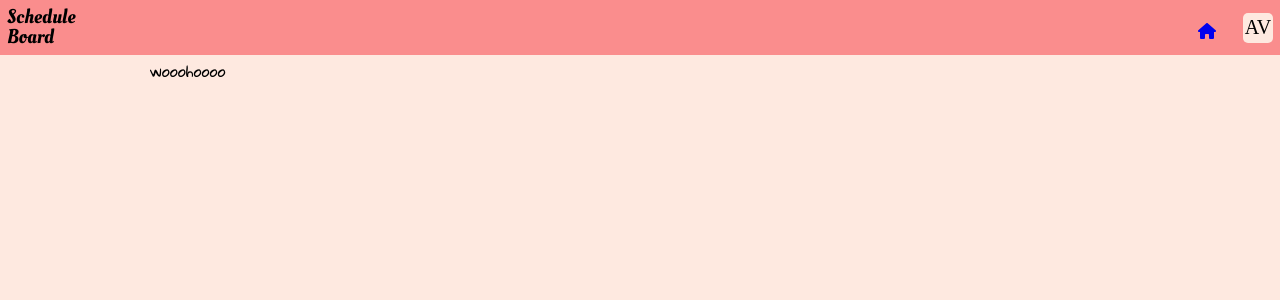
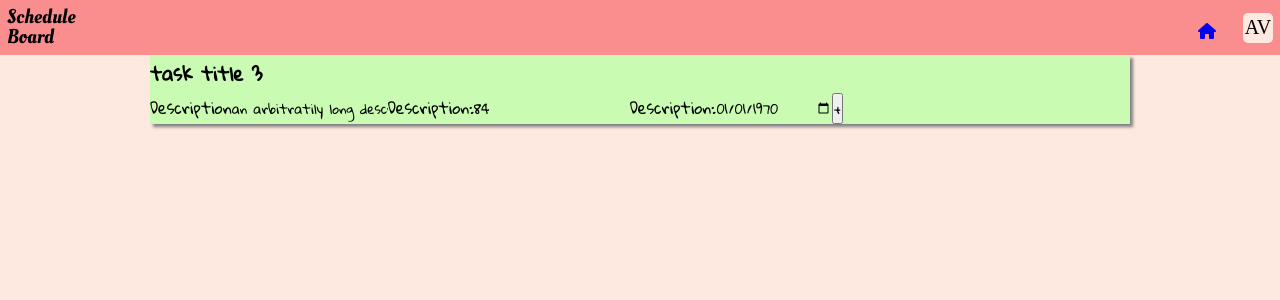
Before and after one commit to AdrianValladaresDiaz/ScheduleBoard-Front, a Next.js app: page /task/000000000000000000000000/000000000000000000000000 in a window 1280 px wide. Shown: the top 300 px of the page. Built offline with nearby package versions, Linux system fonts and the light colour scheme; no server answers; a web font is replaced by a local one.

Commit message:
added date handling

```diff
--- /dev/null
+++ b/components/TaskDetailForm/TaskDetailForm.tsx
@@ -0,0 +1,94 @@
+import React, { FC, useEffect, useState } from "react";
+import styled from "styled-components";
+import { Task } from "../../interfaces";
+import ScheduleButton from "../ScheduleButton/ScheduleButton";
+
+const StyledDetailForm = styled.form`
+  position: relative;
+  background-color: #cafbb2;
+  box-shadow: 3px 3px 3px grey;
+  & input {
+    background-color: transparent;
+    border: none;
+    &.workHours ::after {
+      content: "h.";
+    }
+  }
+`;
+
+const initialFormState = {
+  description: "",
+  workHours: 0,
+  dueDate: new Date(0),
+  assignedTo: [] as string[],
+};
+
+interface TaskDetailProps {
+  task: Task;
+}
+
+const TaskDetailForm: FC<TaskDetailProps> = ({ task }) => {
+  const [formState, setFormState] = useState(initialFormState);
+
+  useEffect(() => {
+    console.log(task);
+    const { _id, ...newTask } = task;
+    setFormState(newTask);
+    console.log(formState);
+  }, [task]);
+
+  const handleChange = (event: React.FormEvent): void => {
+    const target = event.target as HTMLInputElement;
+    if (target.id === "dueDate") {
+      setFormState({
+        ...formState,
+        [target.id]: new Date(target.value),
+      });
+    } else {
+      setFormState({
+        ...formState,
+        [target.id]: target.value,
+      });
+    }
+  };
+
+  return (
+    <StyledDetailForm
+      onSubmit={(event) => {
+        event.preventDefault();
+      }}
+    >
+      <h3>{task.title}</h3>
+
+      <label htmlFor={`description`}>Description</label>
+      <input
+        id={"description"}
+        type="text"
+        onChange={handleChange}
+        value={formState.description ?? "0"}
+      />
+      <label htmlFor={`workHours`}>Description:</label>
+      <input
+        id={"workHours"}
+        type="number"
+        onChange={handleChange}
+        value={formState.workHours}
+      />
+      <label htmlFor={`dueDate`}>Description:</label>
+      <input
+        id={"dueDate"}
+        type="date"
+        onChange={handleChange}
+        value={`${formState?.dueDate.toISOString().split("T")[0]}`}
+      />
+      <ScheduleButton
+        title="create task"
+        content="+"
+        onClickAction={() => {}}
+        isDisabled={false}
+      />
+    </StyledDetailForm>
+  );
+};
+
+export default TaskDetailForm;
--- a/pages/task/[projectId]/[taskId].tsx
+++ b/pages/task/[projectId]/[taskId].tsx
@@ -1,6 +1,7 @@
 import axios from "axios";
 import { GetStaticPaths, GetStaticProps, GetStaticPropsContext } from "next";
 import { FC } from "react";
+import TaskDetailForm from "../../../components/TaskDetailForm/TaskDetailForm";
 import { ScheduleBoardResponse, Task } from "../../../interfaces";
 
 interface TaskDetailProps {
@@ -9,7 +10,18 @@ interface TaskDetailProps {
 }
 
 const TaskDetail: FC<TaskDetailProps> = (props) => {
-  return <div>wooohoooo</div>;
+  return (
+    <TaskDetailForm
+      task={{
+        _id: "622c8df95a8ee80141edf60d",
+        assignedTo: [],
+        title: "task title 3",
+        description: "an arbitratily long description, in string form 3",
+        workHours: 84,
+        dueDate: new Date(2009),
+      }}
+    />
+  );
 };
 
 export const getStaticPaths: GetStaticPaths = async () => {
```
